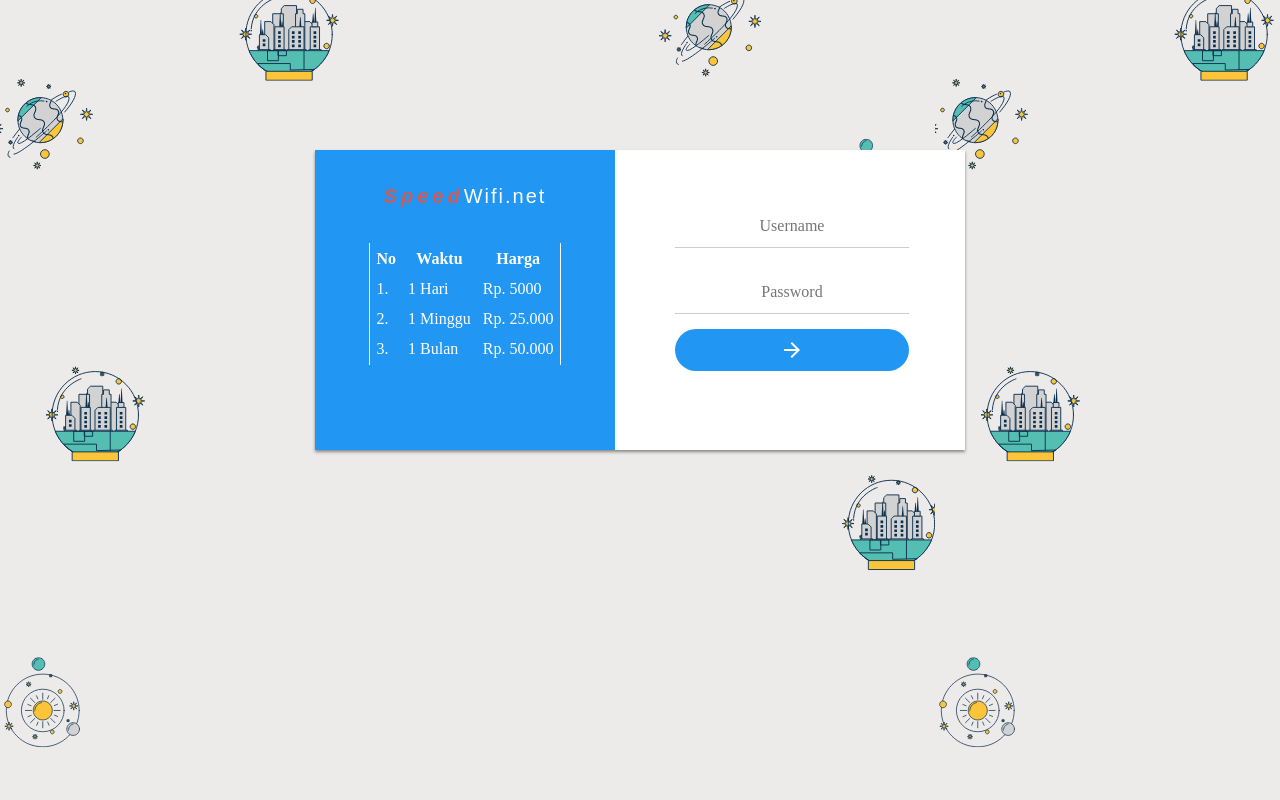
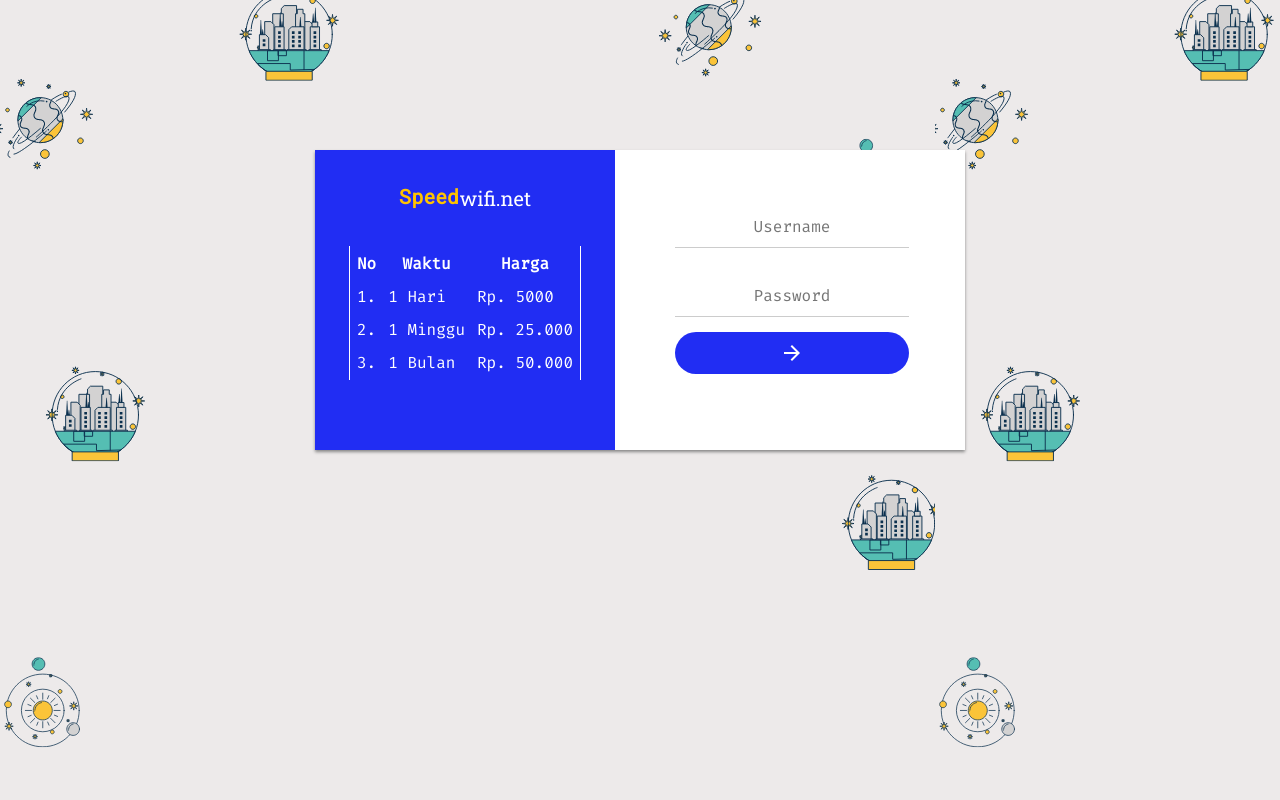
Before and after one commit to Maung90/login-mikrotik, a plain HTML site: page index.html in a window 1280 px wide. Shown: the top 800 px of the page. Drawn offline with Linux system fonts and the light colour scheme.

Commit message:
mengganti font dan mengubah warna

```diff
--- a/index.html
+++ b/index.html
@@ -15,7 +15,7 @@
 		<div id="box">
 			<div id="topbox">
 				<div class="logos">
-					<p class="italic">Speed</p><p>Wifi.net</p>
+					<p class="italic">Speed</p> <p>wifi.net</p>
 				</div>
 				<table cellpadding="5">
 					<tr>
@@ -40,7 +40,7 @@
 					</tr>
 				</table>
 			</div>
-
+			<div class="form">
 				<div>
 					<input id="user" autocomplete="off" name="username" type="text" placeholder="Username"/>
 				</div>
@@ -53,6 +53,7 @@
 					<input id="boton" name="submit" type="submit" value=" " title="Go to Launcher" />
 				</div>
 			</div>
+		</div>
 	</center>
 </form>
 
--- a/login.css
+++ b/login.css
@@ -1,3 +1,6 @@
+ @import url('https://fonts.googleapis.com/css2?family=Fira+Code&family=Roboto&family=Roboto+Slab&display=swap');
+
+
 *{
     transition:all 0.3s ease;
 }
@@ -31,7 +34,7 @@ body {
 #topbox
 {
     border-radius:  5px 5px 0 0  ;
-    background: #2196f3;
+    background: #212df3;
     width: 100%;
     height: 210px;
     display: block;
@@ -41,20 +44,20 @@ body {
     display:inline-flex;
     color:#fff;
     font-size: 20px;
-    font-family:sans-serif;
-    letter-spacing:2px;
+    font-family: 'Roboto Slab', serif;
 }
 .italic{
-    font-style: italic;
     font-weight: bolder;
-    color: indianred;
-    letter-spacing: 4px;
+    color:  #FFC300;
+    font-family: 'Roboto', sans-serif;
+    letter-spacing: 1px;
 }
 
 table{
     border: 1px solid white;
     border-bottom-width: 0;
     border-top-width: 0;
+    font-family: 'Fira Code', monospace;
 }
 tr,td,th {
   border-color: inherit;
@@ -62,6 +65,10 @@ tr,td,th {
   border-width: 0;
 }
 /**------------USER------------**/
+.form{
+    font-family: 'Fira Code', monospace;
+
+}
 #user{
     border:0px #ccc solid;
     border-bottom:1px #ccc solid;
@@ -104,16 +111,30 @@ tr,td,th {
 }
 /*---------------Boton---------*/
 #boton{
-	-webkit-appearance:none;color:#fff;
-	background:#2196f3;
+	-webkit-appearance:none;
+    color:#fff;
+	background:#212df3;
     background-image:url(assets/ic_arrow_forward_white_24dp_1x.png);
-    background-repeat: no-repeat; background-position:center; opacity: 1;
-    border:none;border-radius:21px;height:42px;width:234px;font-size:16px;font-weight:400;outline:0;text-transform:uppercase;
-    letter-spacing:1.5px;cursor:pointer;
+    background-repeat: no-repeat;
+    background-position:center;
+    opacity: 1;
+    border:none;border-radius:21px;
+    height:42px;
+    width:234px;
+    font-size:16px;
+    font-weight:400;
+    outline:0;
+    text-transform:uppercase;
+    letter-spacing:1.5px;
+    cursor:pointer;
     margin-top: 10px;
 }
 #boton:hover{
-	background-color:#64b5f6;-webkit-transition:all 0.3s ease;-moz-transition:all 0.3s ease;-o-transition:all 0.3s ease;transition:all 0.3s ease
+	background-color:#64b5f6;
+    -webkit-transition:all 0.3s ease;
+    -moz-transition:all 0.3s ease;
+    -o-transition:all 0.3s ease;
+    transition:all 0.3s ease
 }
 
 
```
Lines whose indentation alone changed are shown as unchanged.
